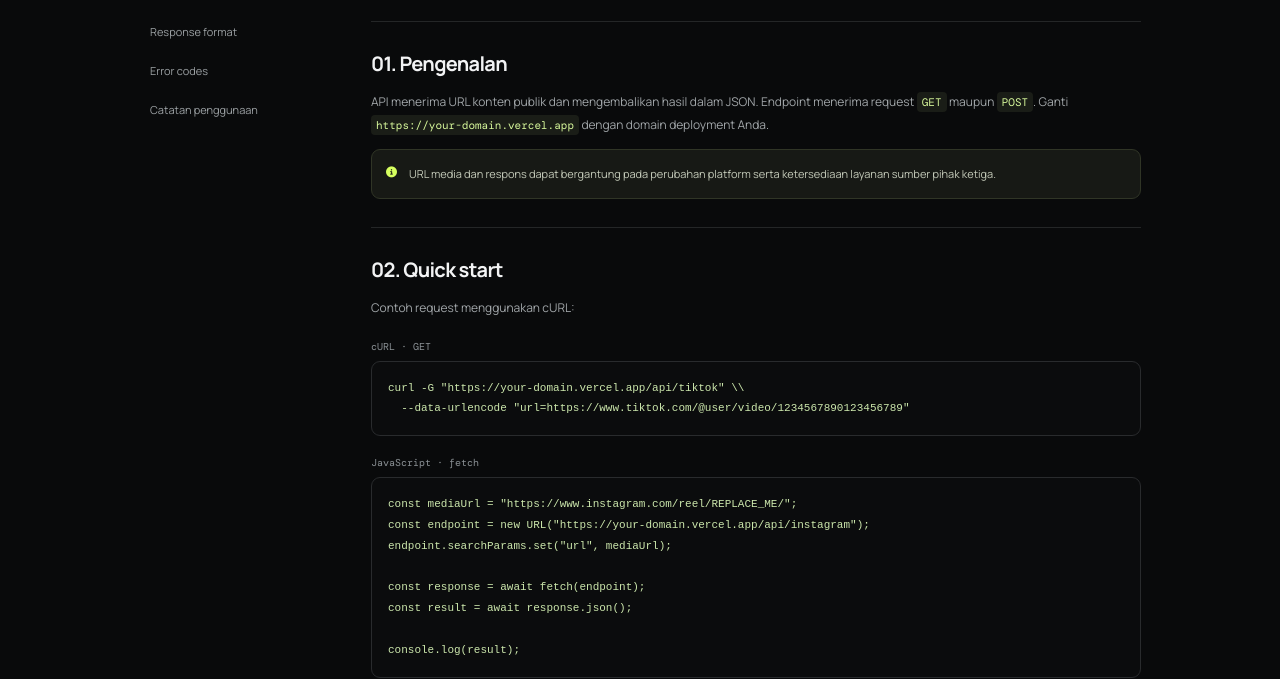
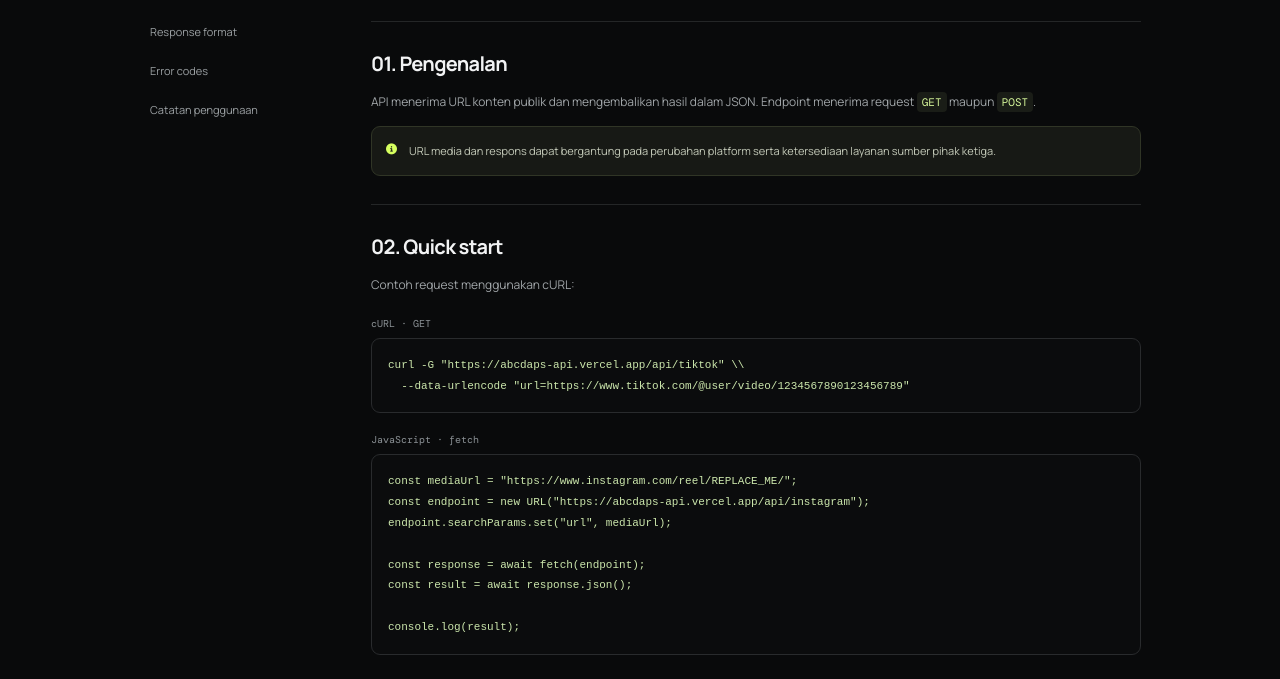
Before and after one commit to Dapsz-ID/abcdaps-api, a website: page docs.html in a window 1280 px wide. Shown: the part 302-981 px from the top of the page. Drawn offline with nearby package versions, Linux system fonts and the light colour scheme.

Commit message:
Update docs.html

```diff
--- a/docs.html
+++ b/docs.html
@@ -29,10 +29,10 @@
 <aside class="docs-sidebar"><span class="eyebrow">DOCUMENTATION</span><a href="#intro">Pengenalan</a><a href="#quickstart">Quick start</a><a href="#tiktok">TikTok endpoint</a><a href="#instagram">Instagram endpoint</a><a href="#response">Response format</a><a href="#errors">Error codes</a><a href="#limits">Catatan penggunaan</a></aside>
 <article class="docs-content">
 <div class="eyebrow"><span class="live-dot"></span> API REFERENCE / V1</div><h1>API <span>Documentation.</span></h1><p class="docs-lead">Dokumentasi penggunaan endpoint abcdaps-api untuk mengambil metadata dan URL media dari TikTok dan Instagram.</p>
-<section id="intro" class="docs-section"><h2>01. Pengenalan</h2><p>API menerima URL konten publik dan mengembalikan hasil dalam JSON. Endpoint menerima request <code>GET</code> maupun <code>POST</code>. Ganti <code>https://your-domain.vercel.app</code> dengan domain deployment Anda.</p><div class="callout"><i class="fa-solid fa-circle-info"></i><span>URL media dan respons dapat bergantung pada perubahan platform serta ketersediaan layanan sumber pihak ketiga.</span></div></section>
-<section id="quickstart" class="docs-section"><h2>02. Quick start</h2><p>Contoh request menggunakan cURL:</p><div class="code-label">cURL · GET</div><pre><code>curl -G "https://your-domain.vercel.app/api/tiktok" \\
+<section id="intro" class="docs-section"><h2>01. Pengenalan</h2><p>API menerima URL konten publik dan mengembalikan hasil dalam JSON. Endpoint menerima request <code>GET</code> maupun <code>POST</code>. <div class="callout"><i class="fa-solid fa-circle-info"></i><span>URL media dan respons dapat bergantung pada perubahan platform serta ketersediaan layanan sumber pihak ketiga.</span></div></section>
+<section id="quickstart" class="docs-section"><h2>02. Quick start</h2><p>Contoh request menggunakan cURL:</p><div class="code-label">cURL · GET</div><pre><code>curl -G "https://abcdaps-api.vercel.app/api/tiktok" \\
   --data-urlencode "url=https://www.tiktok.com/@user/video/1234567890123456789"</code></pre><div class="code-label">JavaScript · fetch</div><pre><code>const mediaUrl = "https://www.instagram.com/reel/REPLACE_ME/";
-const endpoint = new URL("https://your-domain.vercel.app/api/instagram");
+const endpoint = new URL("https://abcdaps-api.vercel.app/api/instagram");
 endpoint.searchParams.set("url", mediaUrl);
 
 const response = await fetch(endpoint);
@@ -46,7 +46,7 @@ console.log(result);</code></pre></section>
     url: "https://www.tiktok.com/@user/video/1234567890123456789"
   })
 });</code></pre><p>Jenis media ditandai melalui <code>data.type</code>: <code>video</code> atau <code>image_slide</code>. Video dapat berisi <code>no_watermark_url</code>, <code>watermark_url</code>, <code>adaptive_bitrates</code>, dimensi, dan durasi.</p></section>
-<section id="instagram" class="docs-section"><h2>04. Instagram endpoint</h2><div class="endpoint-doc"><span class="method">GET / POST</span><code>/api/instagram</code></div><p>Mengambil tautan video, gambar carousel, thumbnail, atau hasil mode audio.</p><table><thead><tr><th>Parameter</th><th>Wajib</th><th>Keterangan</th></tr></thead><tbody><tr><td><code>url</code></td><td>Ya</td><td>URL Instagram Reel, post, atau konten yang didukung.</td></tr><tr><td><code>mode=audio</code></td><td>Tidak</td><td>Memanggil sumber audio dan mengembalikan daftar media/audio yang tersedia.</td></tr></tbody></table><div class="code-label">Mode audio</div><pre><code>curl -G "https://your-domain.vercel.app/api/instagram" \\
+<section id="instagram" class="docs-section"><h2>04. Instagram endpoint</h2><div class="endpoint-doc"><span class="method">GET / POST</span><code>/api/instagram</code></div><p>Mengambil tautan video, gambar carousel, thumbnail, atau hasil mode audio.</p><table><thead><tr><th>Parameter</th><th>Wajib</th><th>Keterangan</th></tr></thead><tbody><tr><td><code>url</code></td><td>Ya</td><td>URL Instagram Reel, post, atau konten yang didukung.</td></tr><tr><td><code>mode=audio</code></td><td>Tidak</td><td>Memanggil sumber audio dan mengembalikan daftar media/audio yang tersedia.</td></tr></tbody></table><div class="code-label">Mode audio</div><pre><code>curl -G "https://abcdaps-api.vercel.app/api/instagram" \\
   --data-urlencode "url=https://www.instagram.com/reel/REPLACE_ME/" \\
   --data-urlencode "mode=audio"</code></pre></section>
 <section id="response" class="docs-section"><h2>05. Response format</h2><p>Respons sukses menggunakan struktur konsisten:</p><pre><code>{
```
